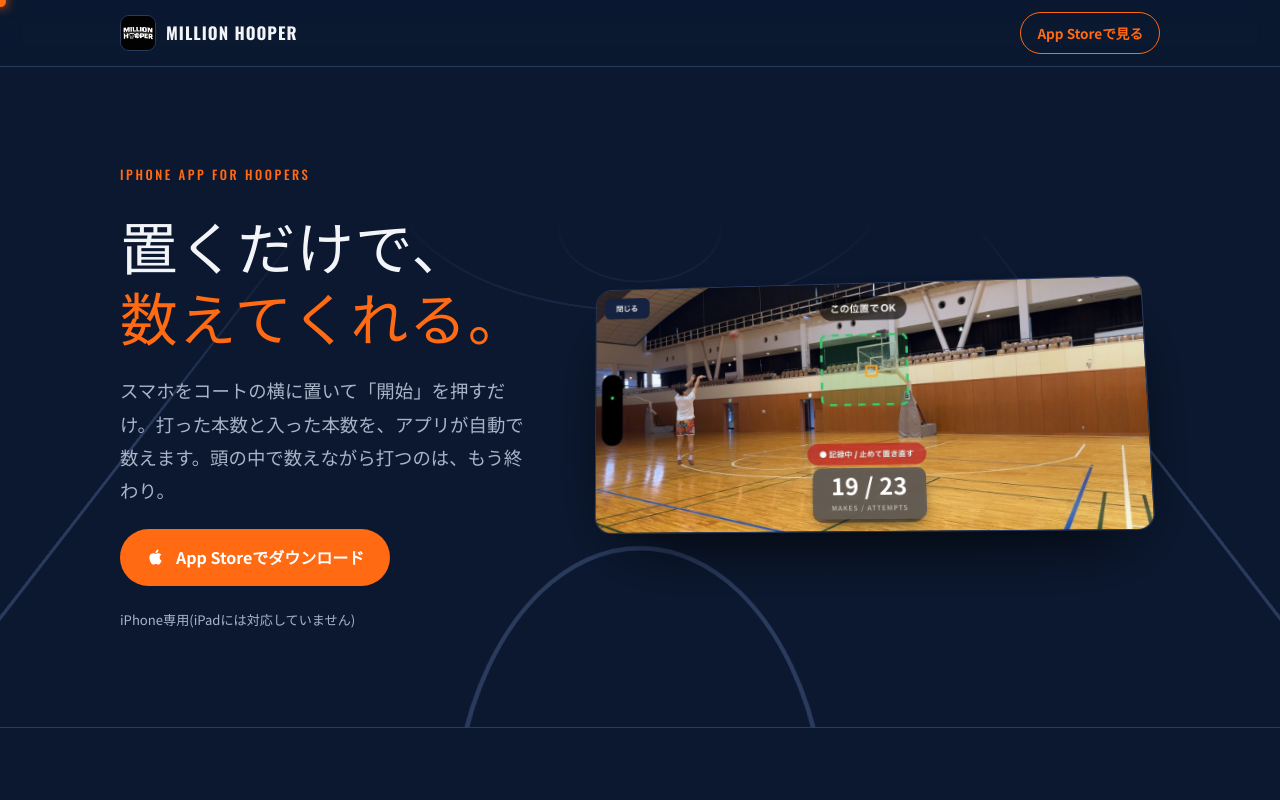
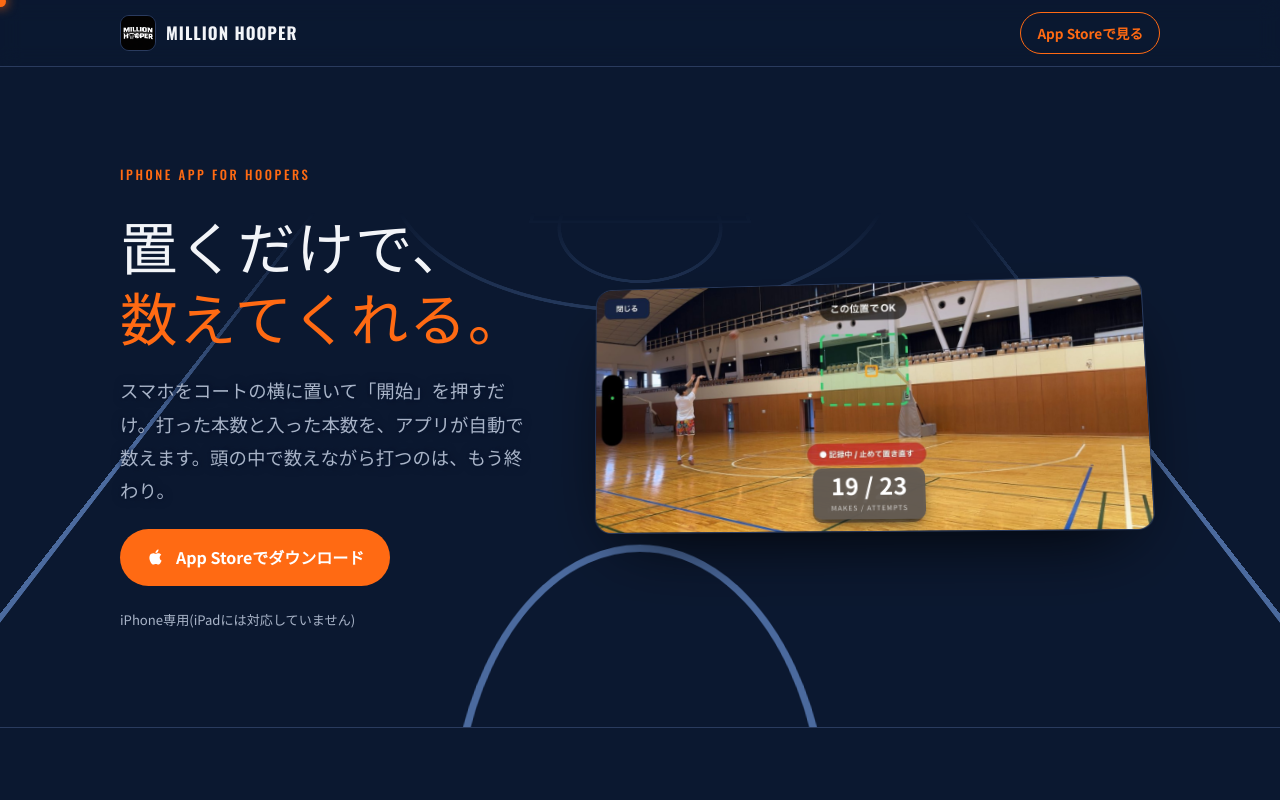
Before and after one commit to motochan0518-sys/motochan0518-sys.github.io, a plain HTML site: page index.html in a window 1280 px wide. Shown: the top 800 px of the page. Drawn offline with nearby package versions, Linux system fonts and the light colour scheme; a web font is replaced by a local one.

Commit message:
床のコートラインを濃く・太く
Co-Authored-By: Claude Opus 5.5 <noreply@anthropic.com>

```diff
--- a/index.html
+++ b/index.html
@@ -23,6 +23,7 @@
   --court:#0b1830;      /* 背景 = アプリと同じ夜のネイビー */
   --court-2:#13223f;    /* 一段明るい面 */
   --line:#2a3b5e;       /* コートライン */
+  --floor:#4b6a9e;      /* ヒーローの床に描くコートライン(背景なので、少し明るく) */
   --ink:#f2f4f8;        /* 文字 */
   --ink-dim:#a9b4c8;    /* 補足の文字 */
   --ball:#ff6a13;       /* アクセント = ボールのオレンジ */
@@ -65,13 +66,13 @@ header .wrap{display:flex;align-items:center;justify-content:space-between;gap:1
   position:absolute;left:0;right:0;bottom:0;height:78%;perspective:600px;perspective-origin:50% -30%;pointer-events:none;overflow:hidden;
   -webkit-mask-image:linear-gradient(to bottom,transparent 0%,#000 45%);mask-image:linear-gradient(to bottom,transparent 0%,#000 45%)}
 .floor-plane{position:absolute;left:50%;bottom:-6%;width:min(1500px,170vw);transform-origin:50% 100%;
-  transform:translateX(-50%) rotateX(66deg) translateY(var(--fy,0px));color:var(--line)}
+  transform:translateX(-50%) rotateX(66deg) translateY(var(--fy,0px));color:var(--floor)}
 .floor-plane svg{display:block;width:100%;height:auto;overflow:visible}
 .hero .wrap{position:relative;perspective:1400px;display:grid;grid-template-columns:minmax(0,1fr);gap:40px}
 .hero-copy{display:grid;gap:22px;justify-items:start;min-width:0}
 .hero h1{font-family:var(--f-display);font-size:clamp(2.1rem,4.6vw,3.6rem);line-height:1.25;letter-spacing:.02em}
 .hero h1 .o{color:var(--ball);white-space:nowrap}
-.hero .lead{font-size:clamp(1rem,2.2vw,1.15rem)}
+.hero .lead{font-size:clamp(1rem,2.2vw,1.15rem);text-shadow:0 0 10px var(--court),0 0 4px var(--court)}
 .note{font-size:.82rem;color:var(--ink-dim)}
 .shot{position:relative;border-radius:18px;border:1px solid var(--line);box-shadow:0 30px 80px -30px #000;container-type:inline-size;min-width:0;transform-style:preserve-3d}
 .shot > img{border-radius:17px}
@@ -239,9 +240,9 @@ footer a:hover{color:var(--ink)}
 <main id="top">
   <div class="hero">
   <div class="floor" aria-hidden="true"><div class="floor-plane" id="floor">
-    <svg viewBox="0 0 1500 1400" fill="none" stroke="currentColor" stroke-width="5">
+    <svg viewBox="0 0 1500 1400" fill="none" stroke="currentColor" stroke-width="8">
       <rect x="2" y="2" width="1496" height="1396"/>
-      <rect x="505" y="2" width="490" height="580"/>
+      <rect x="505" y="2" width="490" height="580" fill="currentColor" fill-opacity=".14"/>
       <circle cx="750" cy="582" r="180"/>
       <path d="M90 2V300A675 675 0 0 0 1410 300V2"/>
       <circle cx="750" cy="160" r="23" stroke-width="6"/>
```
